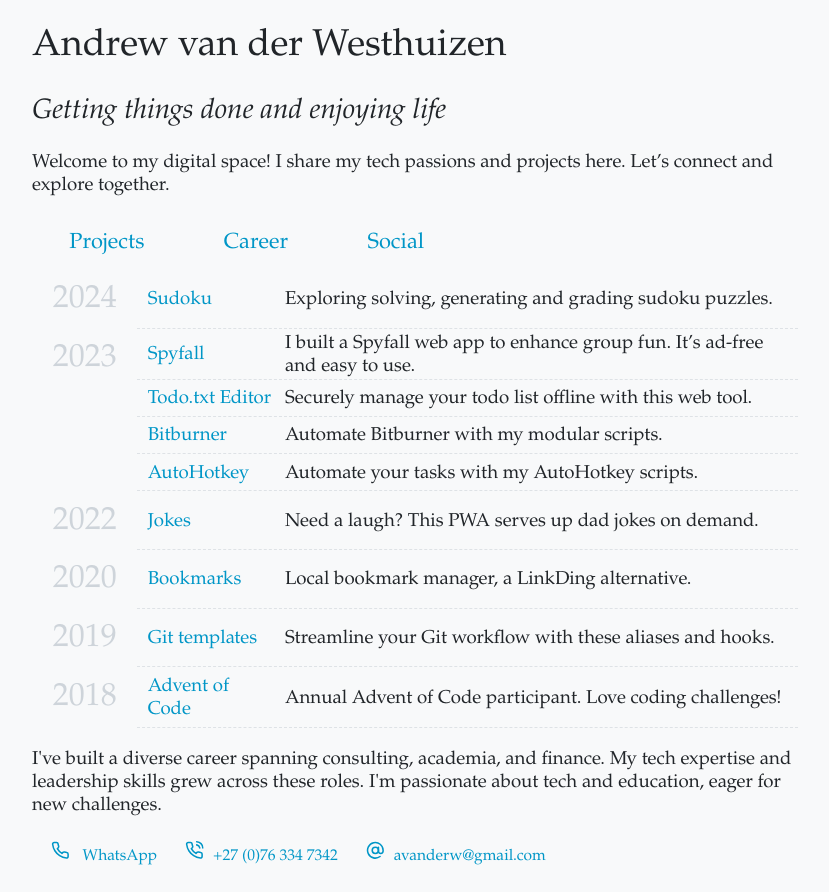
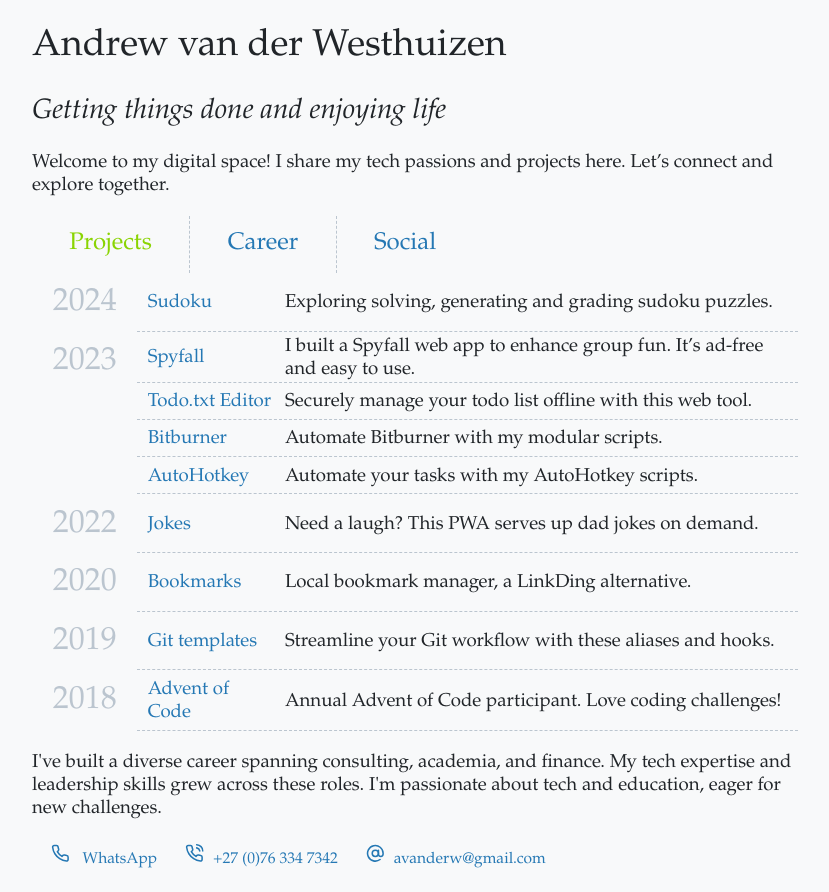
Before and after one commit to avanderw/avanderw.github.io, a SvelteKit app: page / in a window 1280 px wide. Shown: the whole page, without its empty margins (224-1053 px from the left). Built offline with nearby package versions, Linux system fonts and the light colour scheme.

Commit message:
Change colours

```diff
--- a/src/app.css
+++ b/src/app.css
@@ -1,72 +1,60 @@
 @media (prefers-color-scheme: light) {
+    /* https://color-contrast-checker.deque.com/ */
     :root {
-        --primary-1: #f8f9fa;
-        --primary-2: #e9ecef;
-        --primary-3: #dee2e6;
-        --primary-4: #ced4da;
-        --primary-5: #adb5bd;
-        --primary-6: #6c757d;
-        --primary-7: #495057;
-        --primary-8: #343a40;
-        --primary-9: #212529;
-        --secondary-1: #caf0f8;
-        --secondary-2: #ade8f4;
-        --secondary-3: #90e0ef;
-        --secondary-4: #48cae4;
-        --secondary-5: #00b4d8;
-        --secondary-6: #0096c7;
-        --secondary-7: #0077b6;
-        --secondary-8: #023e8a;
-        --secondary-9: #03045e;
-        --accent-1: #ffccd5;
-        --accent-2: #ffb3c1;
-        --accent-3: #ff8fa3;
-        --accent-4: #ff758f;
-        --accent-5: #ff4d6d;
-        --accent-6: #c9184a;
-        --accent-7: #a4133c;
-        --accent-8: #800f2f;
-        --accent-9: #590d22;
+        --neutral-1: #212529;
+        --neutral-2: #4f5b67;
+        --neutral-3: #7f90a1;
+        --neutral-4: #bbc5cf;
+        --neutral-5: #f8f9fa;
+        --primary-1: #ced4da;
+        --primary-2: #65b0d4;
+        --primary-3: #2578b4;
+        --primary-4: #00408f;
+        --primary-5: #03045e;
+        --secondary-1: #c5fb60;
+        --secondary-2: #aefb1e;
+        --secondary-3: #8ad403;
+        --secondary-4: #609301;
+        --secondary-5: #355200;
+        --accent-1: #fe626a;
+        --accent-2: #fe202b;
+        --accent-3: #db010b;
+        --accent-4: #990007;
+        --accent-5: #570004;
+
     }
 }
 
 @media (prefers-color-scheme: dark) {
     :root {
-        --primary-9: #f8f9fa;
-        --primary-8: #e9ecef;
-        --primary-7: #dee2e6;
-        --primary-6: #ced4da;
-        --primary-5: #adb5bd;
-        --primary-4: #6c757d;
-        --primary-3: #495057;
-        --primary-2: #343a40;
-        --primary-1: #212529;
-        --secondary-9: #caf0f8;
-        --secondary-8: #ade8f4;
-        --secondary-7: #90e0ef;
-        --secondary-6: #48cae4;
-        --secondary-5: #00b4d8;
-        --secondary-4: #0096c7;
-        --secondary-3: #0077b6;
-        --secondary-2: #023e8a;
-        --secondary-1: #03045e;
-        --accent-9: #ffccd5;
-        --accent-8: #ffb3c1;
-        --accent-7: #ff8fa3;
-        --accent-6: #ff758f;
-        --accent-5: #ff4d6d;
-        --accent-4: #c9184a;
-        --accent-3: #a4133c;
-        --accent-2: #800f2f;
-        --accent-1: #590d22;
+        --neutral-5: #212529;
+        --neutral-4: #4f5b67;
+        --neutral-3: #7f90a1;
+        --neutral-2: #bbc5cf;
+        --neutral-1: #f8f9fa;
+        --primary-5: #ced4da;
+        --primary-4: #65b0d4;
+        --primary-3: #2578b4;
+        --primary-2: #00408f;
+        --primary-1: #03045e;
+        --secondary-5: #c5fb60;
+        --secondary-4: #aefb1e;
+        --secondary-3: #8ad403;
+        --secondary-2: #609301;
+        --secondary-1: #355200;
+        --accent-5: #fe626a;
+        --accent-4: #fe202b;
+        --accent-3: #db010b;
+        --accent-2: #990007;
+        --accent-1: #570004;
     }
 }
 
 body {
     width: 60%;
     margin: 1rem auto;
-    color: var(--primary-9);
-    background-color: var(--primary-1);
+    color: var(--neutral-1);
+    background-color: var(--neutral-5);
     font-family: et-book, Palatino, "Palatino Linotype", "Palatino LT STD", "Book Antiqua", Georgia, serif;
 }
 
@@ -92,15 +80,15 @@ h2 {
 }
 
 a {
-    color: var(--secondary-6);
+    color: var(--primary-3);
 }
 
 a:visited {
-    color: var(--secondary-4);
+    color: var(--primary-4);
 }
 
 a:hover {
-    color: var(--secondary-8);
+    color: var(--secondary-3);
 }
 
 svg {
--- a/src/routes/+page.svelte
+++ b/src/routes/+page.svelte
@@ -19,9 +19,11 @@
 	together.
 </p>
 
-<h3><a href="?projects" on:click={() => (page = 'projects')}>Projects</a></h3>
-<h3><a href="?career" on:click={() => (page = 'career')}>Career</a></h3>
-<h3><a href="?social" on:click={() => (page = 'social')}>Social</a></h3>
+<div>
+<h3><a class:selected={page==='projects'} href="?projects" on:click={() => (page = 'projects')}>Projects</a></h3>
+<h3><a class:selected={page==='career'} href="?career" on:click={() => (page = 'career')}>Career</a></h3>
+<h3><a class:selected={page==='social'} href="?social" on:click={() => (page = 'social')}>Social</a></h3>
+</div>
 
 {#if page === 'projects'}
 	<table>
@@ -143,11 +145,19 @@
 <style>
 	h3 {
 		display: inline-block;
-		margin: 0.5rem 1.5rem;
+		padding: 0.5rem 1.5rem;
+		margin: 0;
+		border-right: var(--neutral-4) 1px dashed;
+	}
+	h3:last-child {
+		border-right: none;
 	}
 	div {
 		font-size: smaller;
 		display: flex;
+	}
+	div h3 {
+		font-size: x-large;
 	}
 	svg {
 		width: 1rem;
@@ -155,14 +165,17 @@
 		margin: 0rem 0.5rem;
 	}
 	.year {
-		color: var(--primary-4);
+		color: var(--neutral-4);
 		padding: 0.5rem 1rem;
 		vertical-align: top;
 		font-size: xx-large;
 		border-bottom: none;
 	}
+	.selected {
+		color: var(--secondary-3);
+	}
 	td {
-		border-bottom: 1px dashed var(--primary-3);
+		border-bottom: 1px dashed var(--neutral-4);
 	}
 	a {
 		display: inline-block;
```
